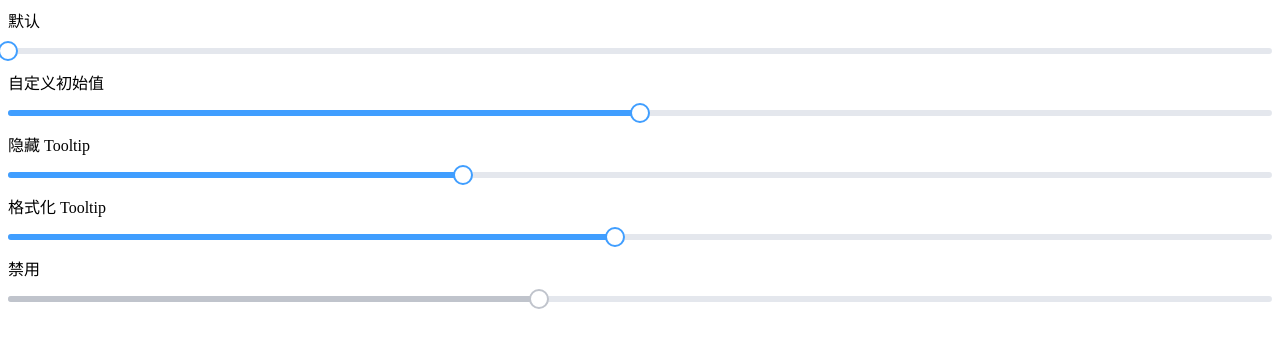
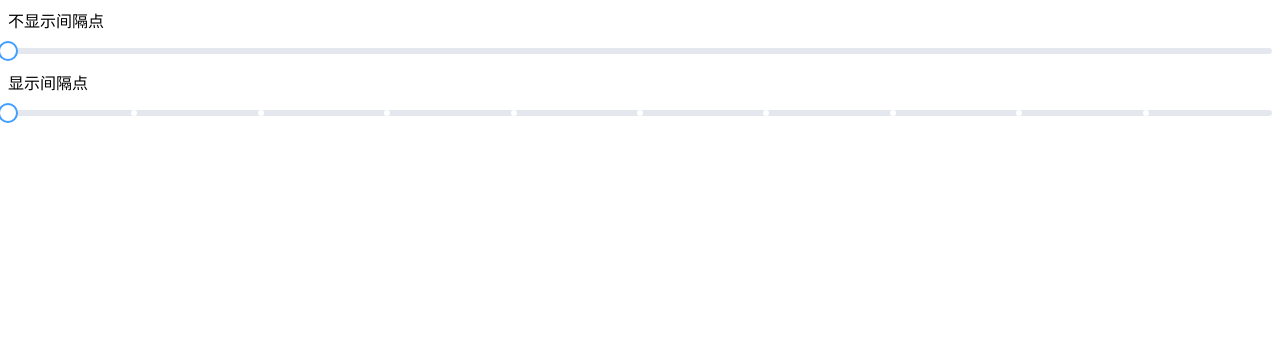
Before and after one commit to kingyeahwei/element_learning, a Vue app: page / in a window 1280 px wide. Shown: the top 348 px of the page. Built offline with nearby package versions, Linux system fonts and the light colour scheme.

Commit message:
slider 离散值

```diff
--- a/src/App.vue
+++ b/src/App.vue
@@ -1,24 +1,19 @@
 <template>
   <div id="app">
     <div class="block">
-      <span class="demostration">默认</span>
-      <el-slider v-model="value1"></el-slider>
+      <span class="demostration">不显示间隔点</span>
+      <el-slider
+        v-model="value1"
+        :step="10"
+      ></el-slider>
     </div>
     <div class="block">
-      <span class="demostration">自定义初始值</span>
-      <el-slider v-model="value2"></el-slider>
-    </div>
-    <div class="block">
-      <span class="demostration">隐藏 Tooltip</span>
-      <el-slider v-model="value3" :show-tooltip="false"></el-slider>
-    </div>
-    <div class="block">
-      <span class="demostration">格式化 Tooltip</span>
-      <el-slider v-model="value4" :format-tooltip="formatTooltip"></el-slider>
-    </div>
-    <div class="block">
-      <span class="demostration">禁用</span>
-      <el-slider v-model="value5" disabled></el-slider>
+      <span class="demostration">显示间隔点</span>
+      <el-slider
+        v-model="value2"
+        :step="10"
+        show-stops
+      ></el-slider>
     </div>
   </div>
 </template>
@@ -30,16 +25,10 @@
     data() {
       return {
         value1: 0,
-        value2: 50,
-        value3: 36,
-        value4: 48,
-        value5: 42
+        value2: 0,
       }
     },
     methods: {
-      formatTooltip(value) {
-        return value / 100;
-      }
     }
   };
 </script>
```
